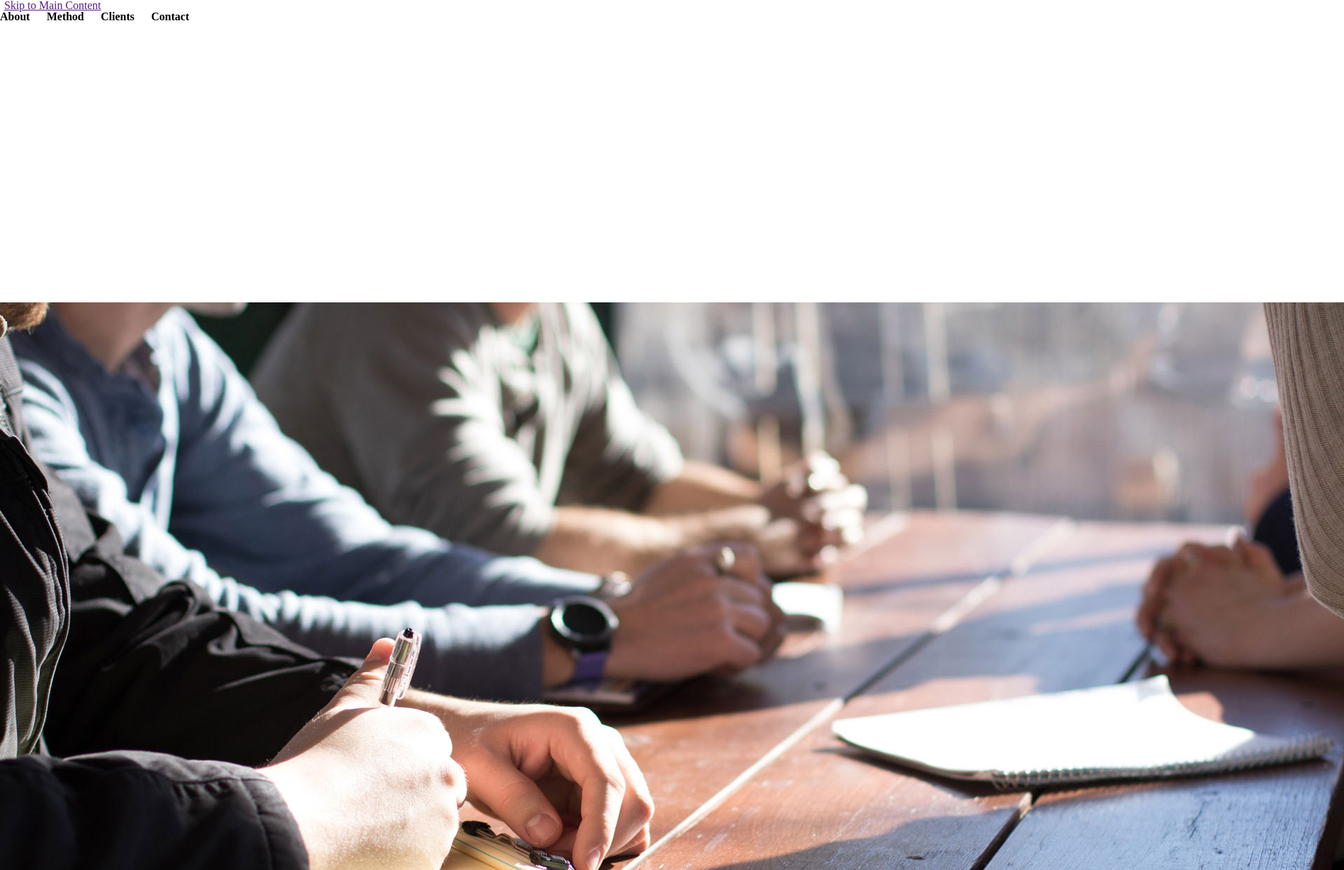
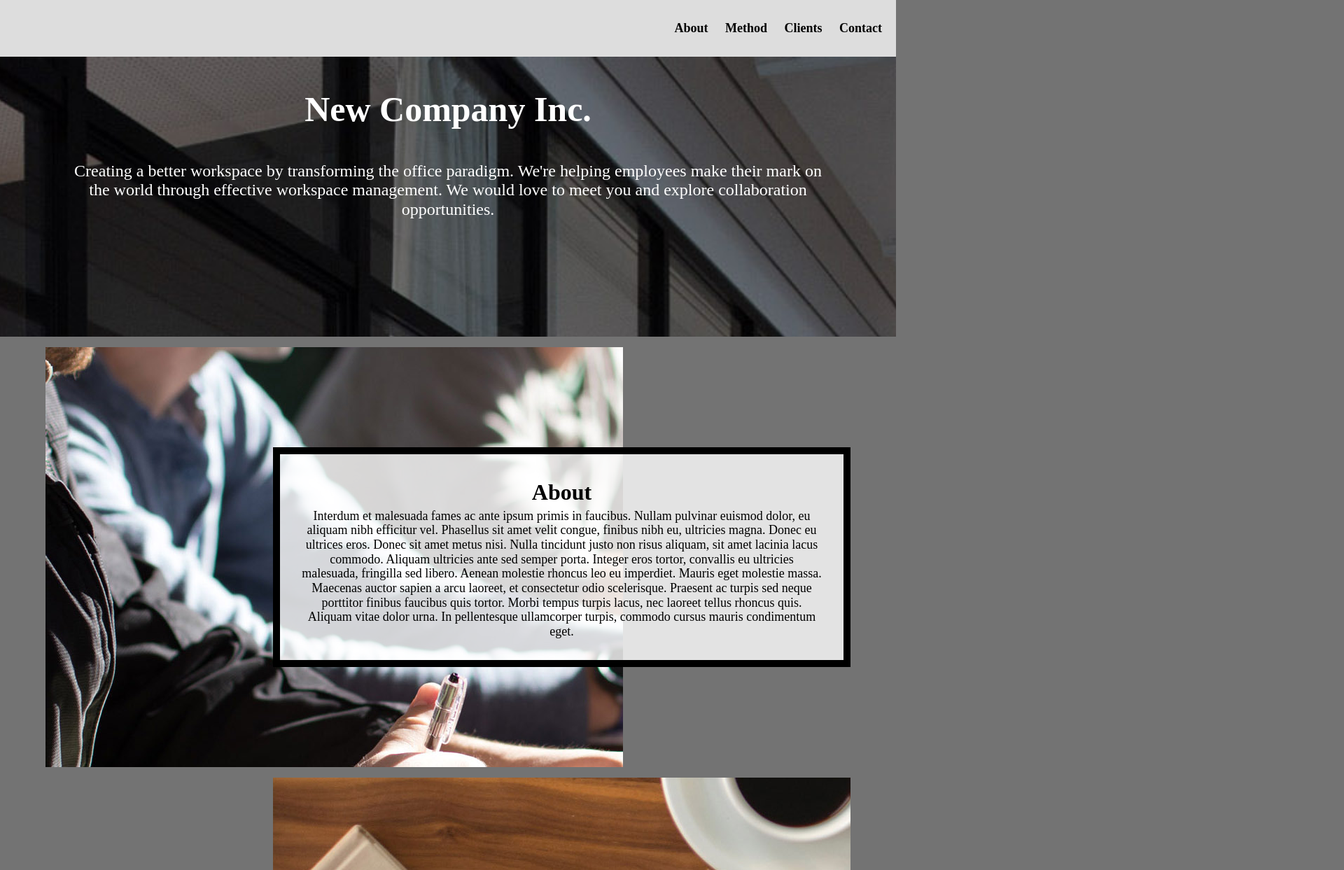
Before and after one commit to MeaganT123/hw3_2024, a plain HTML site: page index.html in a window 1280 px wide. Shown: the top 1243 px of the page at 70% size, 1920 px wide, since content can reach past the window. Drawn offline with Linux system fonts and the light colour scheme.

Commit message:
updated to match images

```diff
--- a/css/style.css
+++ b/css/style.css
@@ -107,25 +107,49 @@ footer{
 
 /* Step 1: Write selector/rule property to add an underline when
 links in the navigation are in the hover or focus state.*/
-
+nav a:hover, nav a:focus{
+  text-decoration: underline;
+}
 
 
 /* Step 2a: Write selector/rule property to position the default position for the skip class element*/
+/* https://www.geeksforgeeks.org/how-to-set-position-absolute-but-relative-to-parent-in-css/ */
+.skip{
+  position: absolute;
+  top: -40px;
 
+}
 
 /* Step 2b: Write selector/rule property to position the skip class element when it is in focus*/
-
+.skip:focus-within{
+  top: 20px;
+}
 
 /* Step 3: Write selector/rule property to style all elements when in focus*/
 
-
+*:focus{
+  border: 2px solid;
+}
 
 /* Step 4: Write selector/rule property to style the container */
+.container{
+  display: grid;
+  grid-template-columns: 1fr 5fr 1fr;
+  gap: 15px;
+}
 
 
 /* Step 5: Write selector/rule property to add the background image to the
 first div in the grid  and place it in the grid. */
+/* for what command for background image: https://www.w3schools.com/howto/howto_css_parallax.asp */
+.container div:first-child{
+  grid-column: 1/-1;
+  background-image: url("../images/header.jpg");
+  /* trying to get the correct amount zoomed in */
+  background-size: 385%;
+  background-position-y: 0;
 
+}
 
 
 /* Steps 6 and 7: Write the selector/rule properties to add place the next elements in the next
@@ -133,21 +157,70 @@ first div in the grid  and place it in the grid. */
 
       /*This will be a lot of rules.... but be strategic and combine seletors*/
 
+.about, .method, .clients, .contact{
+  grid-column: 2/ span 1;
+}
 
+[class *= "about"]{
+  grid-row-start: 2;
+}
+
+[class *= "method"]{
+  grid-row-start: 3;
+}
+
+[class *= "clients"]{
+  grid-row-start: 4;
+}
+
+[class *= "contact"]{
+  grid-row-start: 5;
+}
+
+.about-image,.method-image,.clients-image,.contact-image{
+  grid-column: 1/-1;
+  max-height: 600px;
+  overflow: hidden;
+}
  /* Step 8: Write the selector/rule property to style the .text-block class. */
 
+ .text-block{
+  align-self: center;
+  justify-self: center;
+  text-align: center;
+ }
 
 /* Add your media query here */
+@media screen and (min-width: 800px){
 
+  /* Step 10: Write the selector/rule property to style the nav element */
+  nav{
+    text-align: right;
+    padding: 30px 0px;
+  }
 
-  /* Step 9: Write the selector/rule property to style the nav element */
+  /* Step 11: Write the selector/rule property to update the .container class */
+  .container{
+    grid-template-columns: 50px auto 500px auto 50px;
+  }
+  .container div:first-child{
+    background-size: 300%;
+  }
 
+  /* Steps 12 and 13: Update the grid-column property of the grid's children (where-needed)*/
 
-  /* Step 10: Write the selector/rule property to update the .container class */
+  .about, .clients, .method-image, .contact-image{
+    grid-column: 3/ span 2;
+  }
 
+  .method, .contact, .about-image, .clients-image{
+    grid-column: 2/ span 2;
+  }
 
-  /* Steps 11 and 12: Update the grid-column property of the grid's children (where-needed)*/
+  /* Step 14:Write the selector/rule property to update the .text-block class */
+  .text-block{
+    max-height: 250px;
+    overflow: auto;
+  }
 
-
-
- /* Step 13:Write the selector/rule property to update the .text-block class */
+}
--- a/index.html
+++ b/index.html
@@ -3,20 +3,21 @@
   <head>
     <meta charset="utf-8">
     <meta name="viewport" content="width=device-width, initial-scale=1.0">
-    <link rel="icon" type="image/png" href="images/logo-drk.png" />
+    <link rel="icon" type="image/png" href="images/logo-drk.png">
+    <link rel="stylesheet" type="text/css" href="css/html5reset.css">
     <link rel="stylesheet" type="text/css" href="css/style.css">
-    <link rel="stylesheet" type="text/css" href="css/html5reset.css">
     <title>Newer Company Inc.</title>
   </head>
   <body>
-    <div class="skip"><a href="">Skip to Main Content</a></div>
     <header>
+      <!-- <div class="skip"></div> -->
+      <div class="skip"><a href="#main">Skip to Main Content</a></div>
       <nav>
           <ul>
-            <li><a href="">About</a></li>
-            <li><a href="">Method</a></li>
-            <li><a href="">Clients</a></li>
-            <li><a href="">Contact</a></li>
+            <li><a href="#about">About</a></li>
+            <li><a href="#method">Method</a></li>
+            <li><a href="#clients">Clients</a></li>
+            <li><a href="#contact">Contact</a></li>
           </ul>
         </nav>
     </header>
@@ -30,7 +31,7 @@
         <img src="images/about.jpg" alt=""/>
       </div>
 
-      <div class="about text-block">
+      <div class="about text-block" tabindex="1">
         <h2>About</h2>
         <p>Interdum et malesuada fames ac ante ipsum primis in faucibus. Nullam pulvinar euismod dolor, eu aliquam nibh efficitur vel. Phasellus sit amet velit congue, finibus nibh eu, ultricies magna. Donec eu ultrices eros. Donec sit amet metus nisi. Nulla tincidunt justo non risus aliquam, sit amet lacinia lacus commodo. Aliquam ultricies ante sed semper porta. Integer eros tortor, convallis eu ultricies malesuada, fringilla sed libero. Aenean molestie rhoncus leo eu imperdiet. Mauris eget molestie massa. Maecenas auctor sapien a arcu laoreet, et consectetur odio scelerisque. Praesent ac turpis sed neque porttitor finibus faucibus quis tortor. Morbi tempus turpis lacus, nec laoreet tellus rhoncus quis. Aliquam vitae dolor urna. In pellentesque ullamcorper turpis, commodo cursus mauris condimentum eget.</p>
       </div>
@@ -39,7 +40,7 @@
         <img src="images/method.jpg" alt=""/>
       </div>
 
-      <div class="method text-block">
+      <div class="method text-block" tabindex="1">
         <h2>Method</h2>
         <p>Praesent eu lorem sed eros pellentesque tincidunt. Duis nec dapibus dui. Curabitur cursus dapibus lectus, at molestie ipsum hendrerit eget. Aliquam magna ipsum, gravida et ligula id, tincidunt facilisis arcu. In blandit, magna a pretium mollis, mauris odio cursus eros, tempor rutrum diam est non enim. Nunc porttitor imperdiet placerat. Mauris aliquam, purus nec viverra placerat, ipsum est sollicitudin ipsum, vel lacinia justo justo rutrum libero.</p>
         <p>Praesent eu lorem sed eros pellentesque tincidunt. Duis nec dapibus dui. Curabitur cursus dapibus lectus, at molestie ipsum hendrerit eget. Aliquam magna ipsum, gravida et ligula id, tincidunt facilisis arcu. In blandit, magna a pretium mollis, mauris odio cursus eros, tempor rutrum diam est non enim. Nunc porttitor imperdiet placerat. Mauris aliquam, purus nec viverra placerat, ipsum est sollicitudin ipsum, vel lacinia justo justo rutrum libero.</p>
@@ -49,7 +50,7 @@
         <img src="images/clients.jpg" alt=""/>
       </div>
 
-      <div class="clients text-block">
+      <div class="clients text-block" tabindex="1">
         <h2>Clients</h2>
         <p>Nullam accumsan efficitur accumsan. Nunc arcu ante, iaculis nec leo vel, iaculis cursus odio. Vestibulum at elit eu nisi finibus placerat ac a lorem. Donec congue iaculis quam, non tempor ipsum accumsan et. Duis risus tellus, maximus sit amet varius pulvinar, faucibus in orci. Morbi ac placerat lectus. Sed leo augue, fringilla eu viverra auctor, dapibus vitae odio. Quisque non porttitor sem, vitae dictum tortor. Maecenas interdum sollicitudin mattis. Pellentesque accumsan elit eget placerat finibus. Phasellus eget elit quis est mattis porta non non metus. Pellentesque lacus dui, tempor ac elit at, convallis ultricies velit. Fusce viverra dui dui, vitae feugiat erat ornare sit amet. Maecenas diam ligula, venenatis id dignissim et, convallis non tellus. Aenean vehicula laoreet vehicula.</p>
       </div>
@@ -58,11 +59,11 @@
         <img src="images/contact.jpg" alt =""/>
       </div>
 
-      <div class="contact text-block">
+      <div class="contact text-block" tabindex="1">
         <h2>Contact</h2>
         <p>Etiam dolor ex, vehicula nec augue in, lobortis volutpat turpis. Pellentesque vel vestibulum metus. Nam luctus porta sapien a malesuada. Nunc porttitor imperdiet placerat. Mauris aliquam, purus nec viverra placerat, ipsum est sollicitudin ipsum, vel lacinia justo justo rutrum libero.</p>
       </div>
-  </main>
+    </main>
     <footer>
       <p>University of Michigan School of Information <br/>
         &copy; Colleen van Lent, Drew Asselin - Web Design 2019-2020</p>
```
